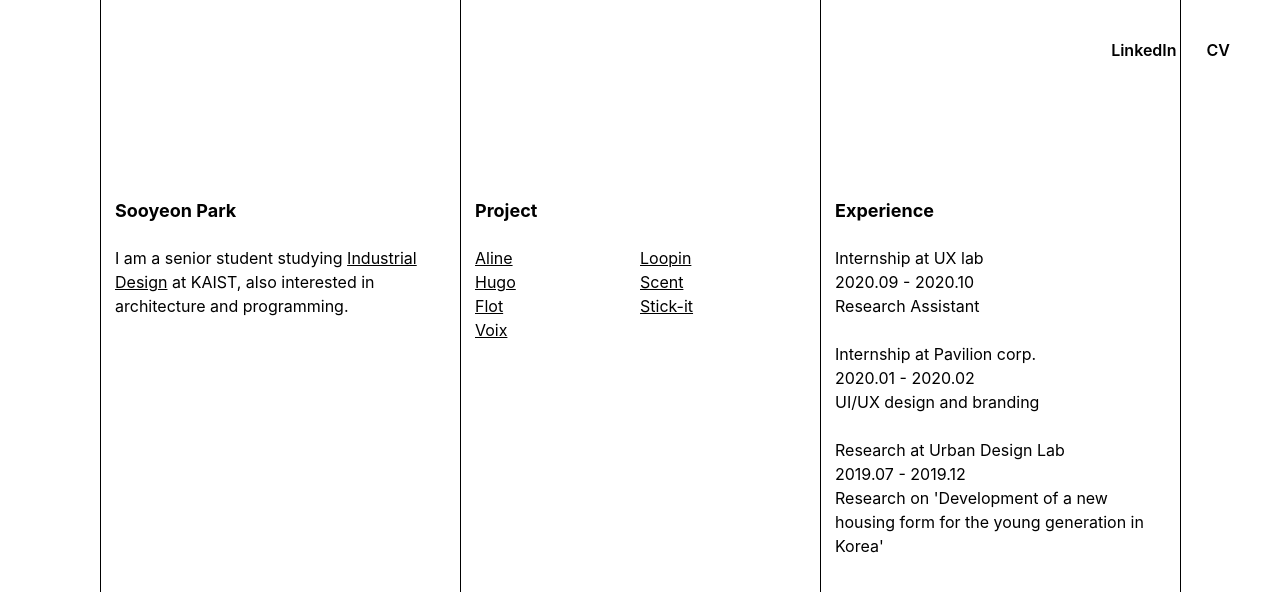
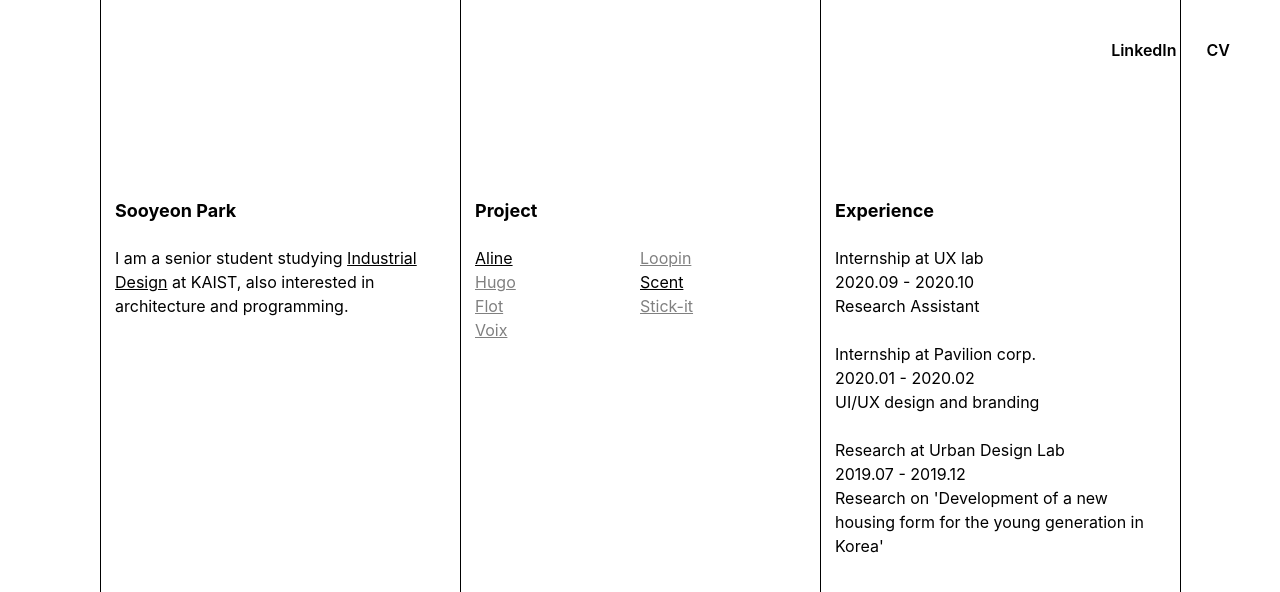
Before and after one commit to syn7515/syn7515.github.io, a React (Create React App) app: page / in a window 1280 px wide. Shown: the top 592 px of the page. Built offline with nearby package versions, Linux system fonts and the light colour scheme.

Commit message:
navigator updated

```diff
--- a/src/components/Navigation.js
+++ b/src/components/Navigation.js
@@ -10,8 +10,8 @@ function Navigation(){
 
     return (
     <div className="nav">
-        {location.pathname == '/' ? null : <Link to='/'>Home</Link>}
-        <Link to='/'>LinkedIn</Link>
+        {location.pathname === '/' ? null : <Link to='/'>Home</Link>}
+        <a href='https://www.linkedin.com/in/%EC%88%98%EC%97%B0-%EB%B0%95-495934193/' target="_blank" rel="noopener noreferrer">LinkedIn</a>
         <Link to='/'>CV</Link>
     </div>);
 }
--- a/src/routes/Home.js
+++ b/src/routes/Home.js
@@ -24,26 +24,24 @@ function Home()  {
                 <Divider classes={{root : classes.divider}} orientation="vertical" flexItem='true' style={{marginRight:"-1px"}}/>
                 <Grid item className='grid-item' xs={12} sm={4}>
                         <div className='text-category'>Sooyeon Park</div>
-                        <div className='text-main' >I am a senior student studying <a href='https://id.kaist.ac.kr'> Industrial Design</a> at KAIST, also interested in architecture and programming.</div>
+                        <div className='text-main' >I am a senior student studying <a href='https://id.kaist.ac.kr' target="_blank" rel="noopener noreferrer"> Industrial Design</a> at KAIST, also interested in architecture and programming.</div>
                 </Grid>
                 <Divider classes={{root : classes.divider}} orientation="vertical" flexItem='true' style={{marginRight:"-1px"}}/>
                 <Grid item className='grid-item' xs={12} sm={4}>
                     <div className='text-category'>Project</div>
                     <Grid container direction='row'>
                         <Grid item xs={6}>
-                            <Grid container direction='column'>
-                            <Link className='link' to='/aline'>Aline</Link>
-                            <Link className='link' to='/'>Hugo</Link>
-                            <Link className='link' to='/'>Flot</Link>
-                            <Link className='link' to='/'>Voix</Link>
-                            </Grid>
+
+                            <Link className='link' to='/aline'>Aline</Link><br/>
+                            <Link className='link' to='/' style={{color: 'gray'}}>Hugo</Link><br/>
+                            <Link className='link' to='/' style={{color: 'gray'}}>Flot</Link><br/>
+                            <Link className='link' to='/' style={{color: 'gray'}}>Voix</Link>
+
                         </Grid>
                         <Grid item xs={6}>
-                            <Grid container direction='column'>
-                            <Link className='link' to='/'>Loopin</Link>
-                            <Link className='link' to='/scent'>Scent</Link>
-                            <Link className='link' to='/'>Stick-it</Link>
-                            </Grid>
+                            <Link className='link' to='/' style={{color: 'gray'}}>Loopin</Link><br/>
+                            <Link className='link' to='/scent'>Scent</Link><br/>
+                            <Link className='link' to='/' style={{color: 'gray'}}>Stick-it</Link>
                         </Grid>
                     </Grid>
                 </Grid>
```
